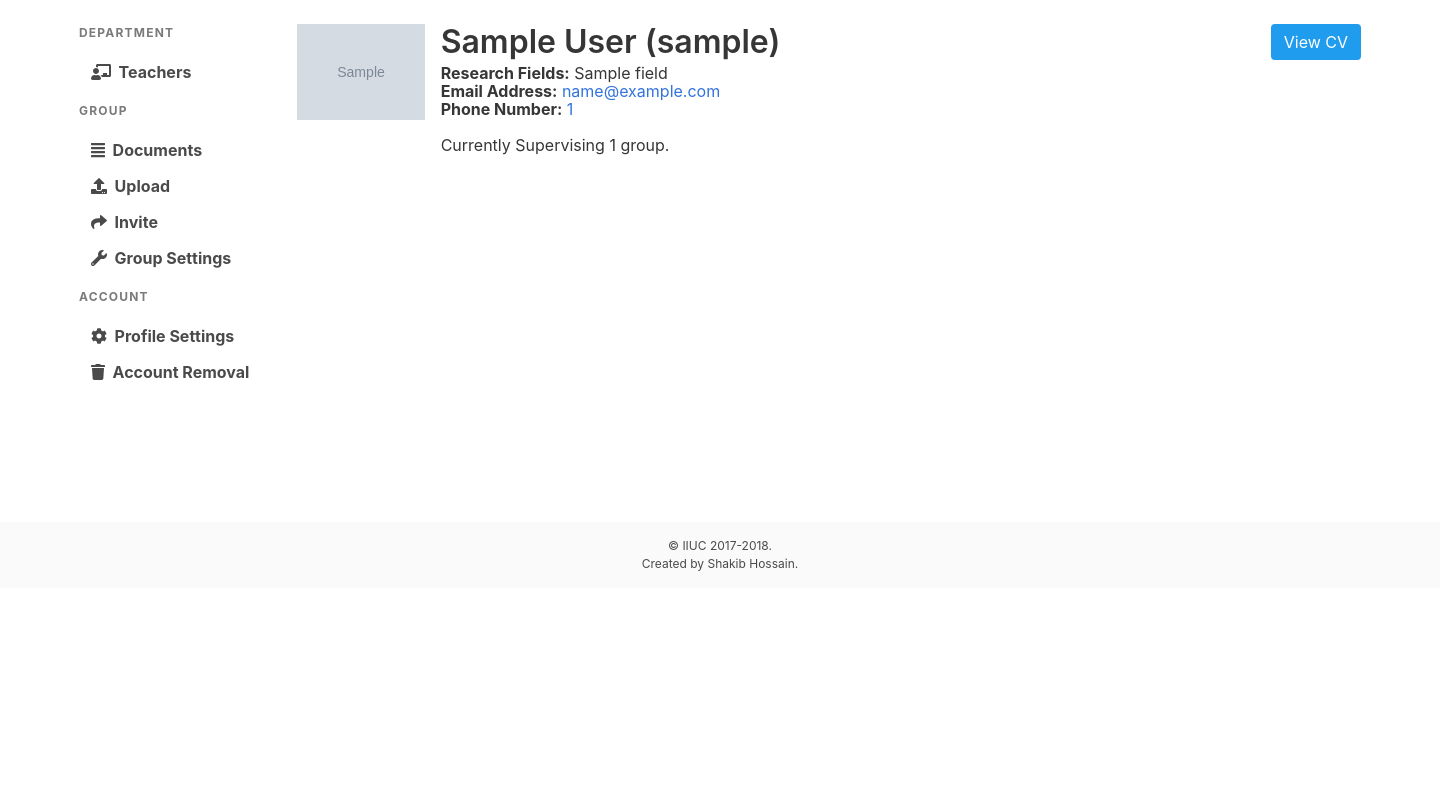
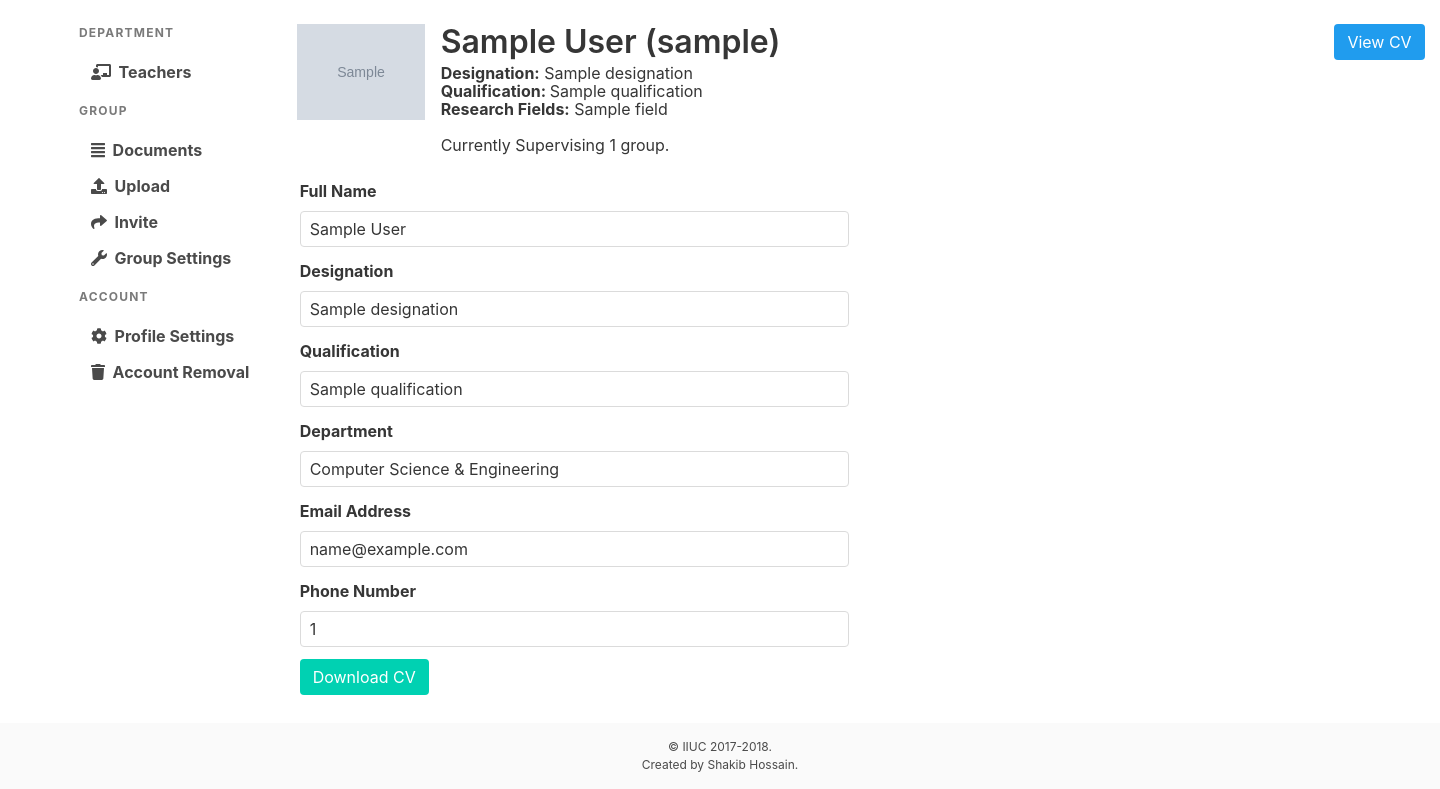
Before and after one commit to CodeJosh723/thesis-review-system, a Django app: template templates/registration/teacher_detail.html in a window 1440 px wide. Shown: the part 54-843 px from the top of the page. Before the commit the page ends 625 px from the top, so only its background shows below. Run offline with Django 3.2, Linux system fonts and the light colour scheme; the template is opened without the code that fills it: most values are stand-ins (such as "Sample title", 1, 10 or a date in 2020); grey boxes marked "Sample" are stand-in pictures.

Commit message:
Add qualification and designation to User model and refactor teacher_list and teacher_detail templates

```diff
--- a/templates/base/thesis_dashboard_base.html
+++ b/templates/base/thesis_dashboard_base.html
@@ -158,7 +158,7 @@
                     {% endblock page_title %}
                 </div>
             </div>
-            <div class="columns">
+            <div class="columns is-multiline">
                 {% block dashboard_content %}
                 {% endblock dashboard_content %}
             </div>
--- a/templates/registration/teacher_detail.html
+++ b/templates/registration/teacher_detail.html
@@ -1,5 +1,9 @@
 {% extends 'base/thesis_dashboard_base.html' %}
 {% load static %}
+
+{% block title %}
+  {{ teacher.full_name }} | {{ block.super }}
+{% endblock title %}
 
 {% block page_title %}
 <article class="media">
@@ -17,21 +21,84 @@
     <div class="content">
       <h1 class="title">{{ teacher.full_name }} ({{ teacher.username }})</h1>
       <h4 class="subtitle is-size-6 has-text-weight-normal">
-        <b>Research Fields:</b> {{ teacher.fields.all|join:', '}} <br>
-        <b>Email Address:</b> <a href="mailto:{{ teacher.email }}">{{ teacher.email }}</a> <br>
-        <b>Phone Number:</b> <a href="tel:{{ teacher.phone_number }}">{{ teacher.phone_number }}</a>
+        {% if teacher.designation %}
+        <b>Designation:</b> {{ teacher.designation }} <br>
+        {% endif %}
+        {% if teacher.qualification %}
+          <b>Qualification: </b> {{ teacher.qualification }} <br>
+        {% endif %}
+        <b>Research Fields:</b>
+          {% if teacher.fields.all %}
+          {{ teacher.fields.all|join:', '}}
+          {% else %}
+          None added yet!
+          {% endif %}
         <br>
         <br>
         Currently Supervising {{ teacher.studentgroups.count }} group{{ teacher.studentgroups.count|pluralize }}.
       </h4>
     </div>
   </div>
+  {% if teacher.cv_document %}
   <div class="media-right">
-    <a class="button is-info">View CV</a>
+    <a href="/media/{{ teacher.cv_document }}"
+      class="button is-info">View CV</a>
   </div>
+  {% endif %}
 </article>
 {% endblock page_title %}
 
 {% block dashboard_content %}
+<div class="container" style="margin-bottom: 40px;">
+  <div class="columns">
+    <div class="column is-6">
+        <div class="field">
+          <label class="label">Full Name</label>
+          <div class="control">
+            <input class="input" type="text" value="{{ teacher.full_name }}" readonly>
+          </div>
+        </div>
+        <div class="field">
+          <label class="label">Designation</label>
+          <div class="control">
+            <input class="input" type="text" value="{% if teacher.designation %}{{ teacher.designation }}{% else %}Not added yet!{% endif %}" readonly>
+          </div>
+        </div>
+        <div class="field">
+          <label class="label">Qualification</label>
+          <div class="control">
+            <input class="input" type="text" value="{% if teacher.qualification %}{{ teacher.qualification }}{% else %}Not added yet!{% endif %}" readonly>
+          </div>
+        </div>
+        <div class="field">
+          <label class="label">Department</label>
+          <div class="control">
+            <input class="input" type="text" value="Computer Science &amp; Engineering" readonly>
+          </div>
+        </div>
+        <div class="field">
+          <label class="label">Email Address</label>
+          <div class="control">
+            <input class="input" type="text" value="{{ teacher.email }}" readonly>
+          </div>
+        </div>
+        <div class="field">
+          <label class="label">Phone Number</label>
+          <div class="control">
+            <input class="input" type="text" value="{{ teacher.phone_number }}" readonly>
+          </div>
+        </div>
+        <div class="field">
+          <div class="control">
+            {% if teacher.cv_document %}
+            <a href="/media/{{ teacher.cv_document }}" class="button is-primary">Download CV</a>
+            {% else %}
+            <button class="button is-disabled is-danger">CV not uploaded yet!</button>
+            {% endif %}
+          </div>
+        </div>
+    </div>
+  </div>
+</div>
 
 {% endblock dashboard_content %}
--- a/website/registration/admin.py
+++ b/website/registration/admin.py
@@ -31,9 +31,11 @@ UserAdmin.fieldsets = fieldsets = (
         'fields': (
             'full_name',
             'email',
+            'phone_number',
             'profile_picture',
-            'phone_number',
-            'cv_document')
+            'cv_document',
+            'qualification',
+            'designation',)
     }),
     (_('Permissions'), {
         'fields': ('is_staff', 'is_teacher')
```
Also changed, not shown: templates/registration/teacher_list.html (+5 -5 lines), website/registration/models.py (+8 -4 lines), website/registration/migrations/0008_user_qualification.py (added), website/registration/migrations/0009_user_designation.py (added).
